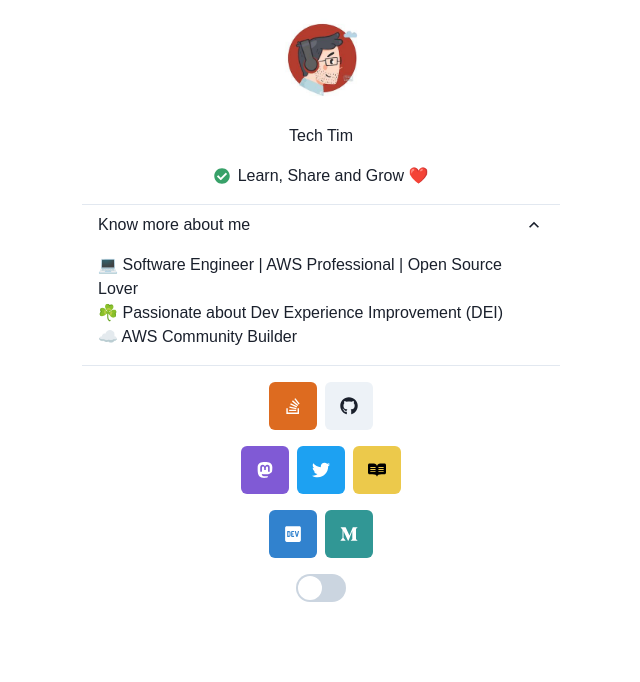
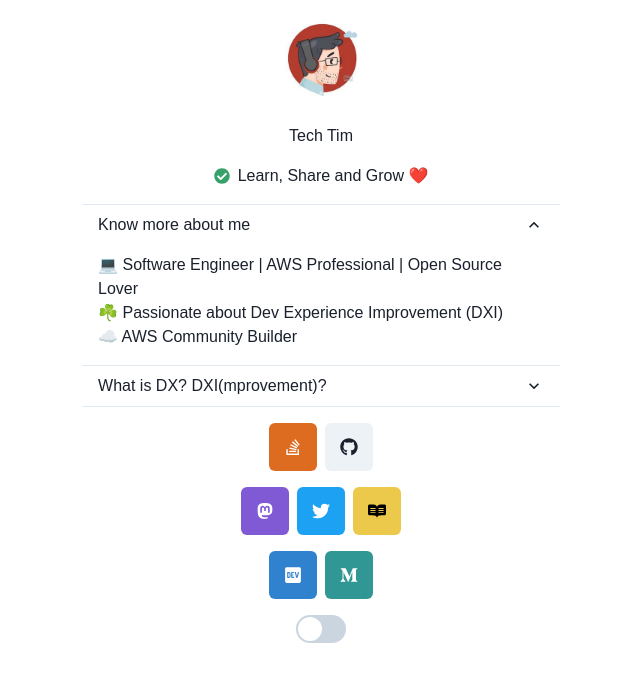
Before and after one commit to tim-hub/techtim-astro-bento-portfolio, a Next.js app: page / in a window 1280 px wide. Shown: the top 682 px of the page, without its empty margins (319-959 px from the left). Built offline with nearby package versions, Linux system fonts and the light colour scheme.

Commit message:
add dx session

```diff
--- a/components/ui/Intro.tsx
+++ b/components/ui/Intro.tsx
@@ -46,7 +46,9 @@ export const Intro = (
     stackOverflowId,
     githubId,
     devToId,
-    mediumId
+    mediumId,
+    intro,
+    dx
   }: IIntroProps) => {
   return (
     <Flex align="center" justify="center" m={[2, 3]} direction="column" gap={'1em'}>
@@ -62,11 +64,11 @@ export const Intro = (
       <List spacing={3} textAlign={'center'}>
         <ListItem>
           <ListIcon as={FaCheckCircle} color='green.500'/>
-          {bios ? bios[0] : ''}
+          {intro}
         </ListItem>
       </List>
 
-      <Accordion allowToggle defaultIndex={[0]} width={'100%'}>
+      <Accordion allowToggle defaultIndex={[0]} width={'100%'} allowMultiple>
         <AccordionItem>
           <h2>
             <AccordionButton>
@@ -78,10 +80,31 @@ export const Intro = (
           </h2>
           <AccordionPanel pb={4}>
             {
-              bios?.slice(1).map(
+              bios?.map(
                 (bio) => (
                   <Text key={bio}>
                     {bio}
+                  </Text>
+                )
+              )
+            }
+          </AccordionPanel>
+        </AccordionItem>
+        <AccordionItem>
+          <h2>
+            <AccordionButton>
+              <Box flex='1' textAlign='left'>
+                What is DX? DXI(mprovement)?
+              </Box>
+              <AccordionIcon/>
+            </AccordionButton>
+          </h2>
+          <AccordionPanel pb={4}>
+            {
+              dx?.map(
+                (d) => (
+                  <Text key={d}>
+                    {d}
                   </Text>
                 )
               )
--- a/state/SiteContext.ts
+++ b/state/SiteContext.ts
@@ -6,11 +6,13 @@ export interface IIntroContext {
   title: string
   twitterId: string
   mastodonId: string
+  intro: string
   stackOverflowId?: string
   githubId?: string
   devToId?: string
   mediumId?: string
   bios?: string[]
+  dx?: string[]
 }
 
 export const INTRO: IIntroContext = {
@@ -23,10 +25,16 @@ export const INTRO: IIntroContext = {
   devToId: 'timhub',
   mediumId: 'TechTim42',
   bios: [
-    'Learn, Share and Grow ❤️',
     '💻 Software Engineer | AWS Professional | Open Source Lover ',
-    '☘️ Passionate about Dev Experience Improvement (DEI)️',
+    '☘️ Passionate about Dev Experience Improvement (DXI)️',
     '☁️ AWS Community Builder'
+  ],
+  intro: 'Learn, Share and Grow ❤️',
+  dx: [
+    '👨‍💻 DX is Dev Experience, it is a User Experience from a dev\'s view, it is defined by the tools, processes, and software that a developer uses when interacting with a product or system while in the process of production of another one. ',
+    '🔨 UX was out by Donald Norman in mid 1990s, and becoming popular in 2000s with the rise of mobile devices. However DX was not out until late 2010s, and it is still not popular. ',
+    '🤔 But from my last 10 years dev experience, I think DX is more important than UX, because it is more related to the core of the product, especially in the age of Software as a Service. ',
+    '⬆️ DXI is the process of improving DX, and it is a very important part of the product development process, which is the area I am passionate about. ',
   ]
 }
 const SiteContext = createContext({intro: INTRO});
```
